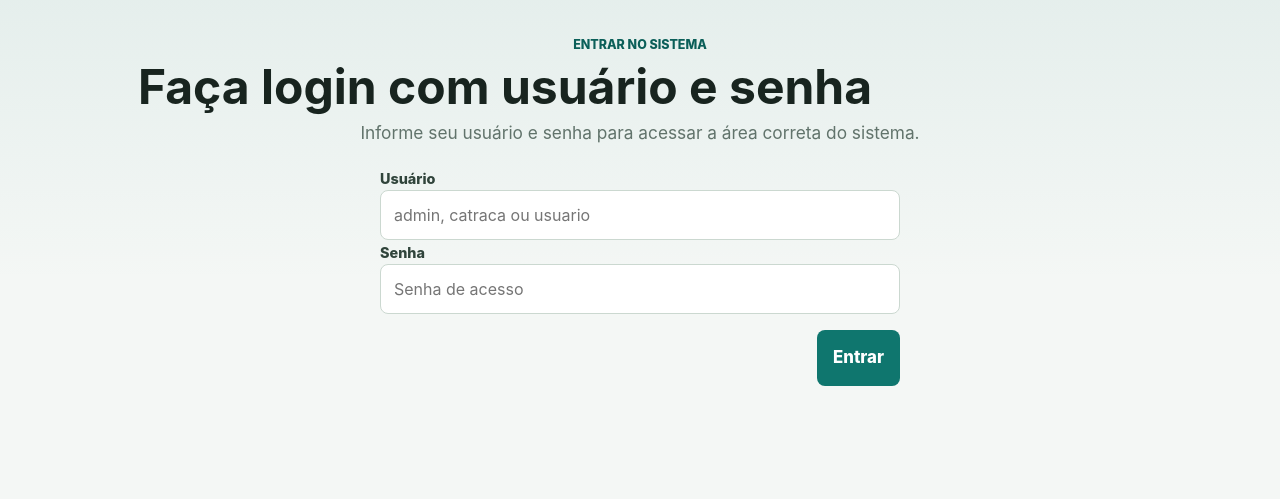
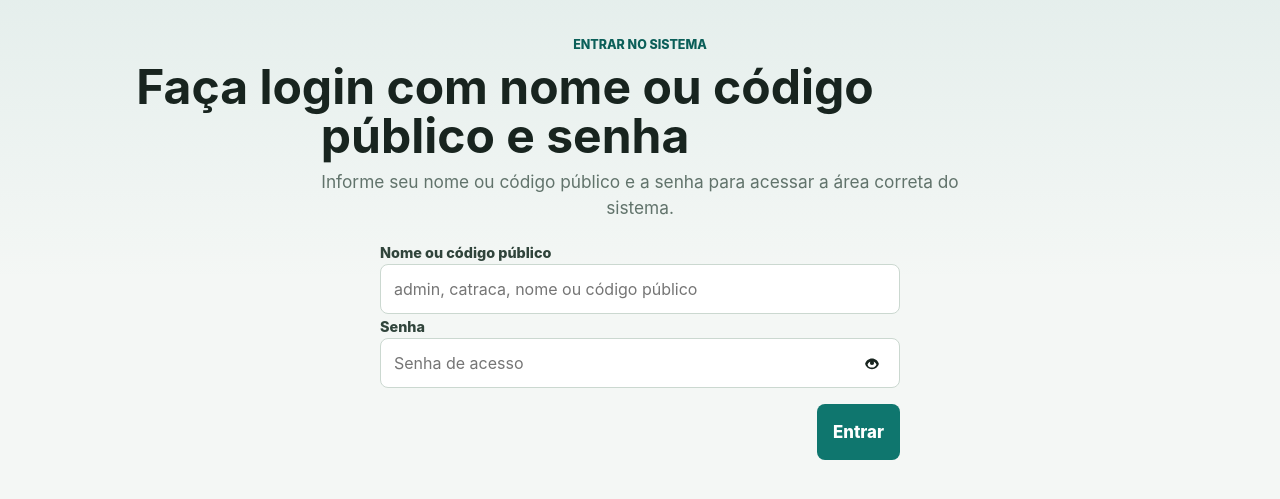
Before and after one commit to wicz-ui/Blonde, a Flask app: page / in a window 1280 px wide. Shown: the part 57-556 px from the top of the page. Run offline with Flask 3, Linux system fonts and the light colour scheme.

Commit message:
no cadastro CPF e TELEFONE; senha visivel ...

```diff
--- a/Protótipos/Catraca/static/script.js
+++ b/Protótipos/Catraca/static/script.js
@@ -14,6 +14,36 @@ document.addEventListener("click", async (event) => {
     }, 1800);
   } catch (_error) {
     button.textContent = text;
+  }
+});
+
+document.addEventListener("click", (event) => {
+  const toggle = event.target.closest("[data-password-toggle]");
+  if (!toggle) {
+    return;
+  }
+
+  const selector = toggle.getAttribute("data-password-toggle");
+  if (!selector) {
+    return;
+  }
+
+  const input = document.querySelector(selector);
+  if (!input || input.type !== "password" && input.type !== "text") {
+    return;
+  }
+
+  const showing = input.type === "text";
+  input.type = showing ? "password" : "text";
+  const label = showing ? "Mostrar senha" : "Ocultar senha";
+  toggle.setAttribute("aria-label", label);
+  toggle.setAttribute("title", label);
+
+  const svg = toggle.querySelector("svg");
+  if (svg) {
+    svg.innerHTML = showing
+      ? '<path d="M12 6.5c3.97 0 7.29 2.72 8.24 6.5-0.95 3.78-4.27 6.5-8.24 6.5s-7.29-2.72-8.24-6.5C4.71 9.22 8.03 6.5 12 6.5zm0 11c2.48 0 4.55-1.58 5.34-3.8-0.79-2.22-2.86-3.8-5.34-3.8s-4.55 1.58-5.34 3.8C7.45 16.92 9.52 17.5 12 17.5zm0-8a2.5 2.5 0 1 1 0 5 2.5 2.5 0 0 1 0-5z"></path>'
+      : '<path d="M12 6.5c3.97 0 7.29 2.72 8.24 6.5-0.95 3.78-4.27 6.5-8.24 6.5s-7.29-2.72-8.24-6.5c0.89-2.79 3.25-4.99 6.24-5.68V6.5zm0 11c-2.48 0-4.55-1.58-5.34-3.8 0.79-2.22 2.86-3.8 5.34-3.8 2.48 0 4.55 1.58 5.34 3.8-0.79 2.22-2.86 3.8-5.34 3.8zm0-8a2.5 2.5 0 1 1 0 5 2.5 2.5 0 0 1 0-5z"></path>';
   }
 });
 
@@ -251,4 +281,12 @@ document.addEventListener("DOMContentLoaded", () => {
   if (form) {
     beginQrScan(form);
   }
+
+  // Converter nome para caixa alta
+  const nomeInput = document.getElementById("nome_passageiro");
+  if (nomeInput) {
+    nomeInput.addEventListener("blur", (e) => {
+      e.target.value = e.target.value.toUpperCase();
+    });
+  }
 });
--- a/Protótipos/Catraca/static/style.css
+++ b/Protótipos/Catraca/static/style.css
@@ -304,6 +304,39 @@ h2 {
 .form-panel {
   display: grid;
   gap: 12px;
+}
+
+.password-field-wrapper {
+  position: relative;
+}
+
+.password-field-wrapper input {
+  padding-right: 46px;
+}
+
+.password-toggle {
+  position: absolute;
+  top: 50%;
+  right: 10px;
+  transform: translateY(-50%);
+  border: none;
+  background: transparent;
+  color: var(--text);
+  cursor: pointer;
+  padding: 8px;
+  display: inline-flex;
+  align-items: center;
+  justify-content: center;
+}
+
+.password-toggle svg {
+  display: block;
+  fill: currentColor;
+}
+
+.password-toggle:focus-visible {
+  outline: 3px solid rgba(15, 118, 110, 0.32);
+  border-radius: 999px;
 }
 
 label {
--- a/Protótipos/Catraca/templates/login.html
+++ b/Protótipos/Catraca/templates/login.html
@@ -5,17 +5,30 @@
 {% block content %}
   <section class="page-header page-header-centered">
     <p class="eyebrow">Entrar no sistema</p>
-    <h1>Faça login com usuário e senha</h1>
-    <p class="lead">Informe seu usuário e senha para acessar a área correta do sistema.</p>
+    <h1>Faça login com nome ou código público e senha</h1>
+    <p class="lead">Informe seu nome ou código público e a senha para acessar a área correta do sistema.</p>
   </section>
 
   <section class="form-panel" style="max-width: 520px; margin: 0 auto;">
     <form method="post" action="{{ url_for('login_submit') }}">
-      <label for="usuario">Usuário</label>
-      <input id="usuario" name="usuario" type="text" placeholder="admin, catraca ou usuario" autocomplete="username" required>
+      <label for="usuario">Nome ou código público</label>
+      <input id="usuario" name="usuario" type="text" placeholder="admin, catraca, nome ou código público" autocomplete="username" required>
 
       <label for="senha">Senha</label>
-      <input id="senha" name="senha" type="password" placeholder="Senha de acesso" autocomplete="current-password" required>
+      <div class="password-field-wrapper">
+        <input id="senha" name="senha" type="password" placeholder="Senha de acesso" autocomplete="current-password" required>
+        <button
+          type="button"
+          class="password-toggle"
+          data-password-toggle="#senha"
+          aria-label="Mostrar senha"
+          title="Mostrar senha"
+        >
+          <svg viewBox="0 0 24 24" width="20" height="20" aria-hidden="true" focusable="false">
+            <path d="M12 6.5c3.97 0 7.29 2.72 8.24 6.5-0.95 3.78-4.27 6.5-8.24 6.5s-7.29-2.72-8.24-6.5C4.71 9.22 8.03 6.5 12 6.5zm0 11c2.48 0 4.55-1.58 5.34-3.8-0.79-2.22-2.86-3.8-5.34-3.8s-4.55 1.58-5.34 3.8C7.45 16.92 9.52 17.5 12 17.5zm0-8a2.5 2.5 0 1 1 0 5 2.5 2.5 0 0 1 0-5z"></path>
+          </svg>
+        </button>
+      </div>
 
       <div class="button-row" style="justify-content: flex-end; margin-top: 16px;">
         <button class="button button-primary button-large" type="submit">Entrar</button>
```
Also changed, not shown: Protótipos/Catraca/templates/criar_cartao.html (+28 -0 lines), Protótipos/Catraca/database.db (added).
